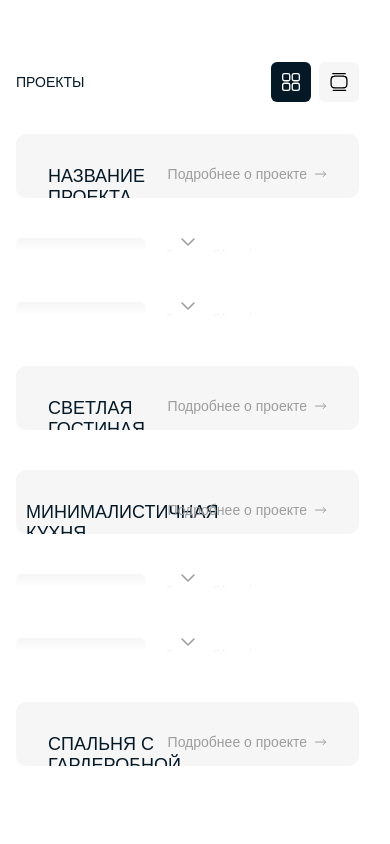
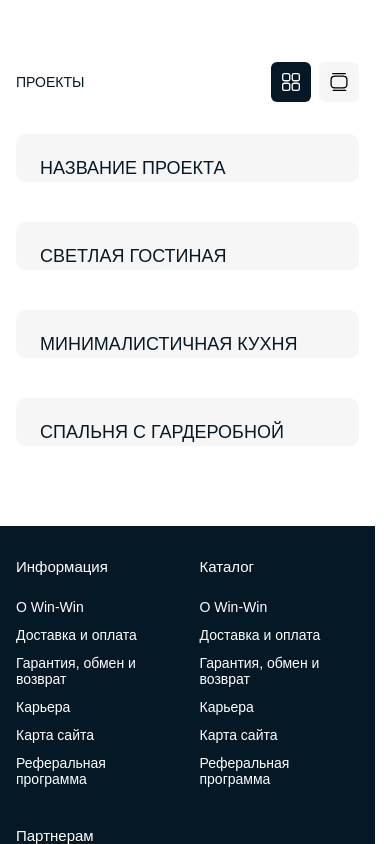
Before and after one commit to Highrates/Win-Win-Front, a Next.js app: page /designers/1 in a window 390 px wide. Shown: the part 1080-1924 px from the top of the page. Built offline with nearby package versions, Linux system fonts and the light colour scheme.

Commit message:
Update: Next.js frontend

```diff
--- a/app/(public)/designers/[slug]/DesignerPage.module.css
+++ b/app/(public)/designers/[slug]/DesignerPage.module.css
@@ -911,7 +911,26 @@
     align-items: stretch;
   }
 
+  .projectBlockLeft {
+    padding: 24px;
+  }
+
+  .projectTitlesInner {
+    flex-direction: column;
+    align-items: stretch;
+  }
+
+  .projectImagesWrapper {
+    flex-direction: column;
+    align-items: stretch;
+  }
+
+  .sliderCoversGrid {
+    grid-template-columns: repeat(2, 1fr);
+    gap: 8px;
+  }
+
   .projectProductsWrapper {
-    max-height: none;
+    display: none;
   }
 }
```
